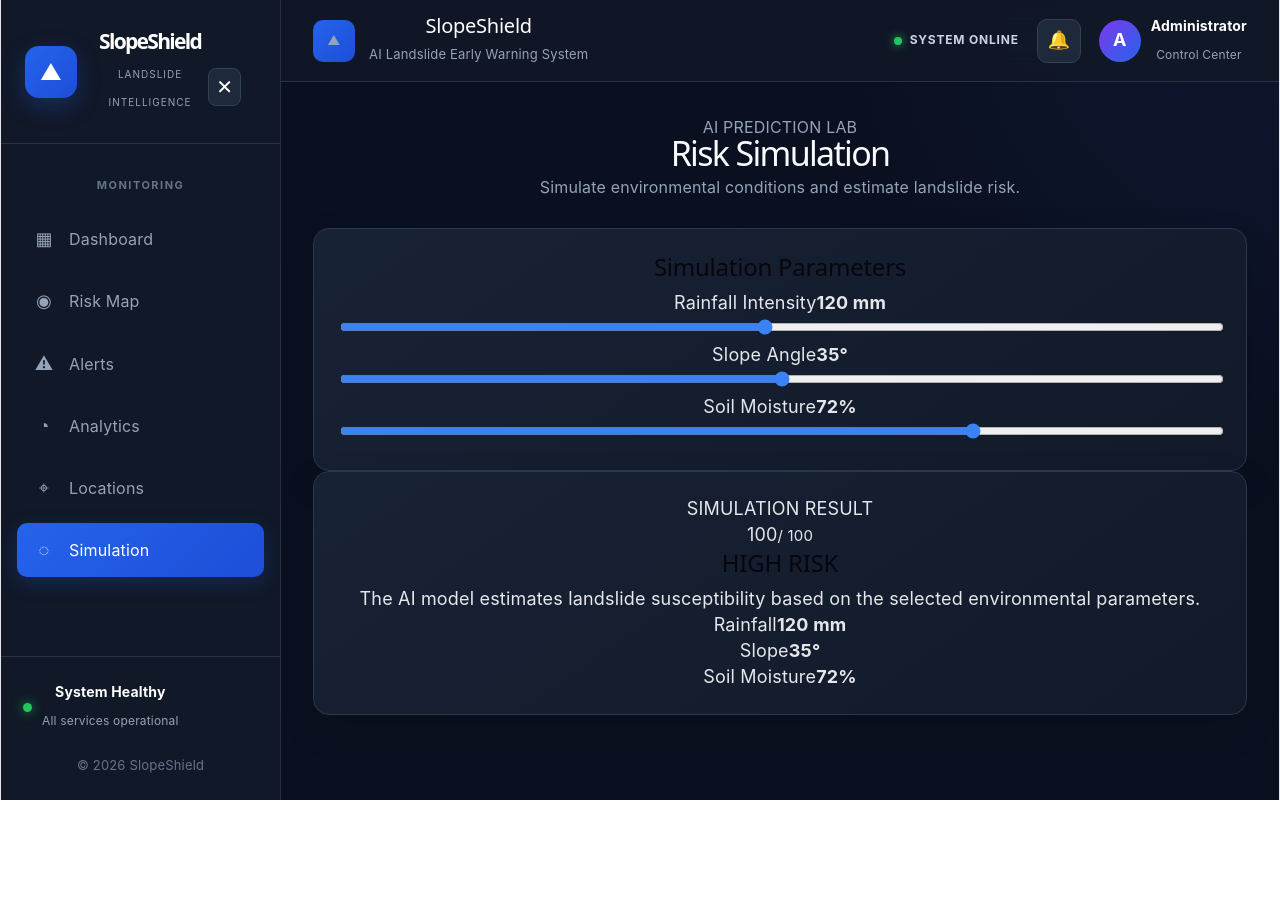
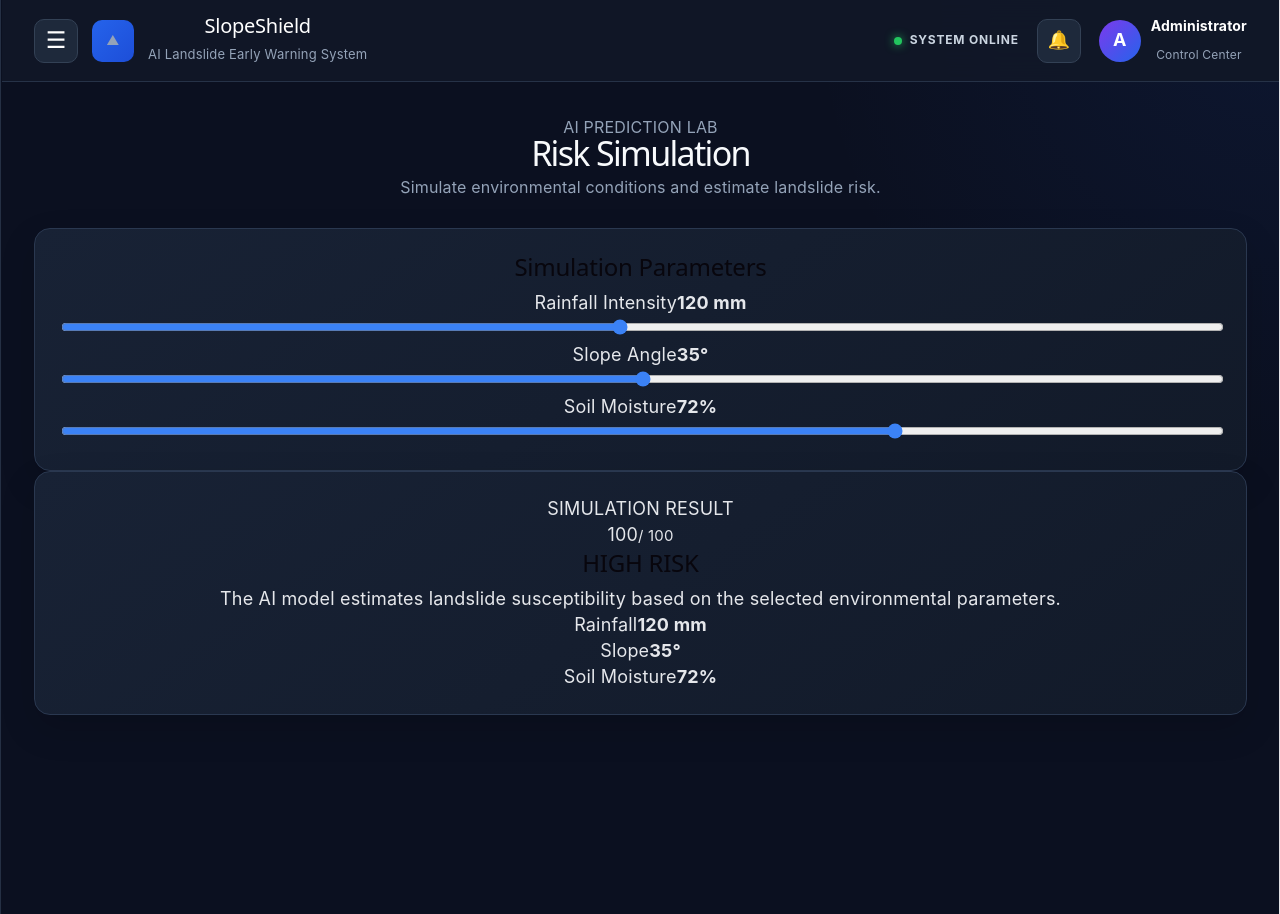
Before and after one commit to VimalKumar-vk/SlopeShield, a React app in the folder frontend/: page /simulation in a window 1280 px wide. Before the commit the page ends 800 px from the top, so only its background shows below. Built offline with nearby package versions, Linux system fonts and the light colour scheme; the HTML template or start-up script is replaced by a standard one.

Commit message:
hamnurger

```diff
--- a/frontend/src/App.css
+++ b/frontend/src/App.css
@@ -454,9 +454,9 @@ input {
 }
 
 
-/* Sidebar open ho to hamburger hide */
-.dashboard-layout:has(.sidebar.sidebar-open) .menu-toggle {
-  display: none;
+/* Hamburger button should always remain visible */
+.menu-toggle {
+  display: flex;
 }
 
 
--- a/frontend/src/layouts/DashboardLayout.jsx
+++ b/frontend/src/layouts/DashboardLayout.jsx
@@ -3,7 +3,7 @@ import Header from "../components/Header";
 import Sidebar from "../components/Sidebar";
 
 function DashboardLayout({ children }) {
-  const [sidebarOpen, setSidebarOpen] = useState(true);
+  const [sidebarOpen, setSidebarOpen] = useState(false);
 
   function toggleSidebar() {
     setSidebarOpen((previousState) => !previousState);
```
